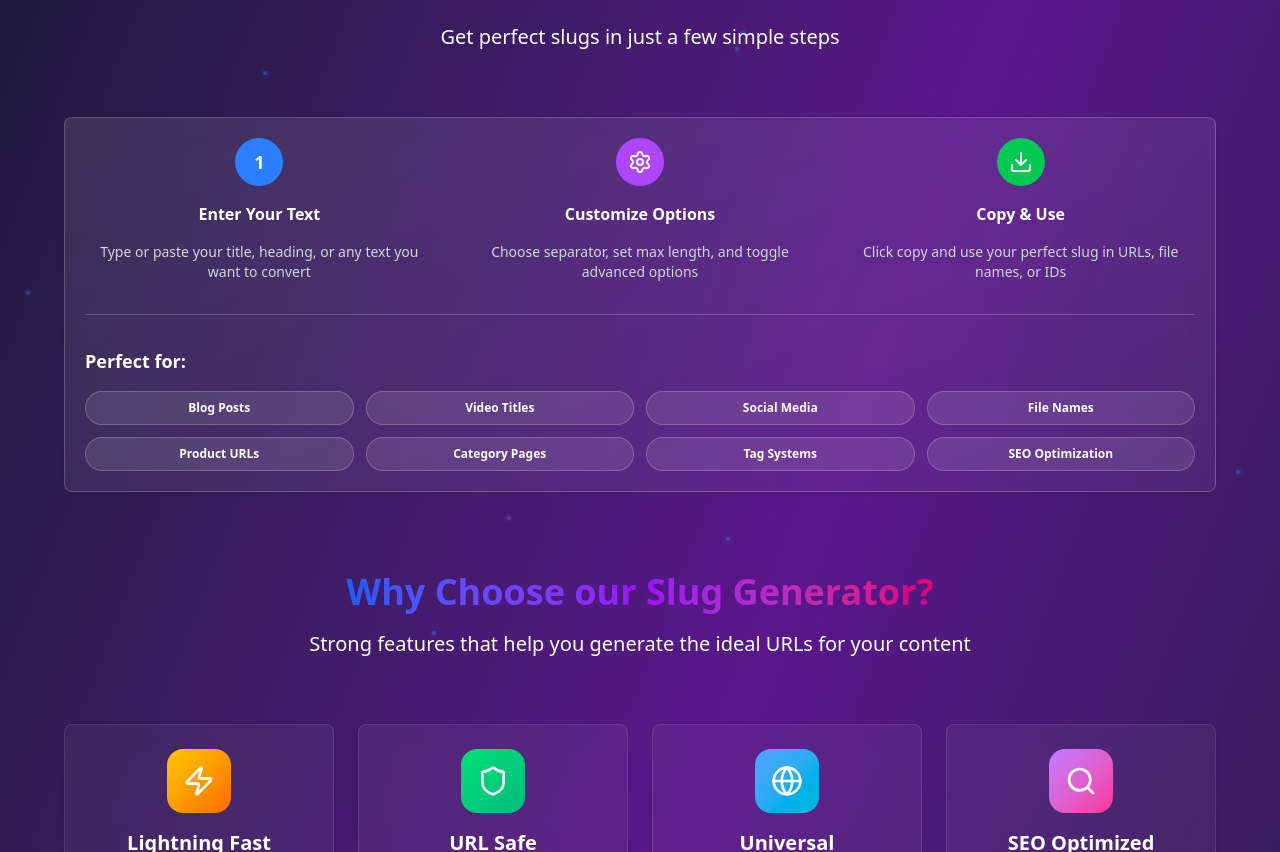
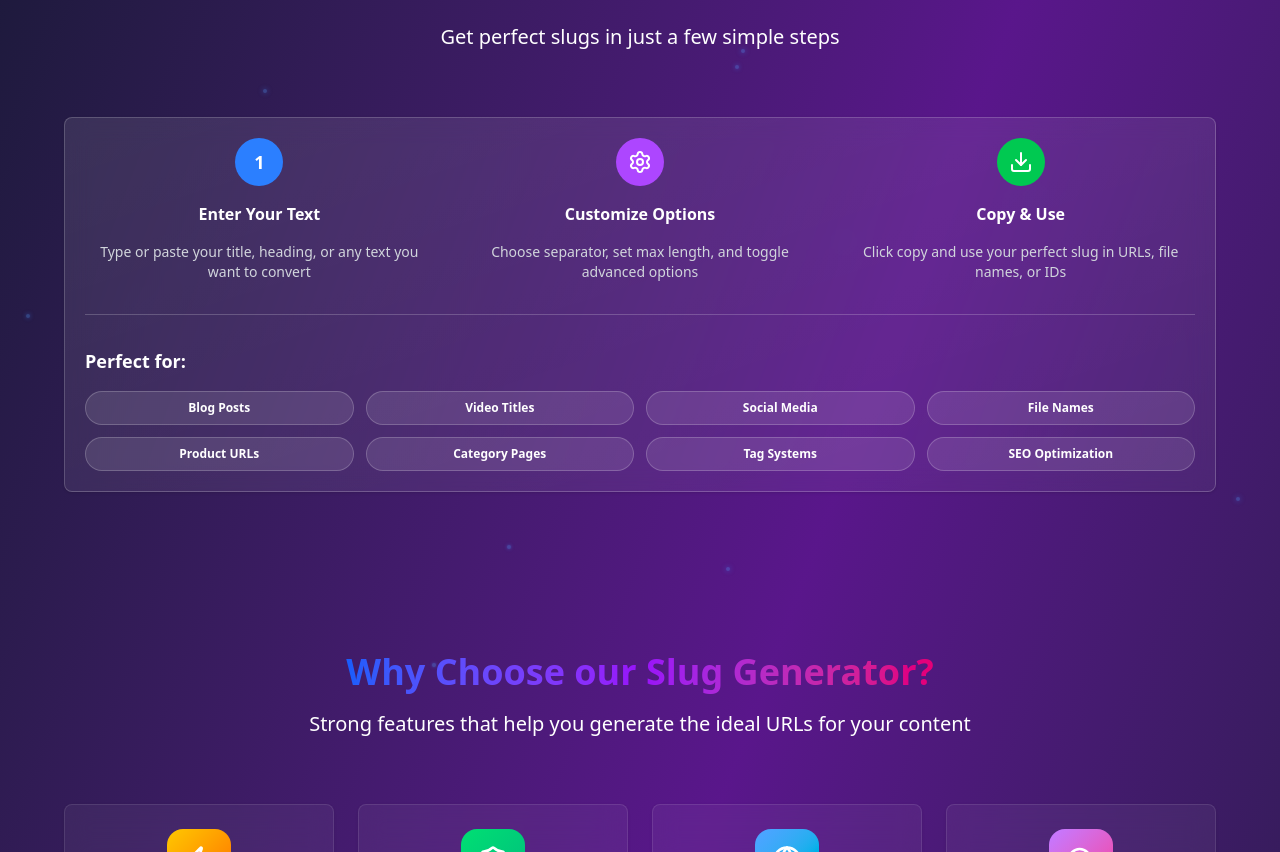
Before and after one commit to aqibali100/Social-Fetcher, a Next.js app: page /slug-generator in a window 1280 px wide. Shown: the part 705-1557 px from the top of the page. Built offline with nearby package versions, Linux system fonts and the light colour scheme.

Commit message:
set slug generator

```diff
--- a/src/app/slug-generator/page.tsx
+++ b/src/app/slug-generator/page.tsx
@@ -220,7 +220,7 @@ const startGeneratingSlugs = () => {
             {/* Main Input Section */}
             <Card className="max-w-4xl mx-auto bg-white/10 backdrop-blur-md border-white/20 shadow-2xl">
               <CardHeader className="pb-4">
-                <h2 className="text-white text-left text-2xl md:text-3xl font-bold leading-tight">Generate Your Slug</h2>
+                <h3 className="text-white text-left text-2xl md:text-3xl font-bold leading-tight">Generate Your Slug</h3>
                 <CardDescription className="text-gray-300 text-left">
                   Enter your text below and watch it transform into a perfect URL slug
                 </CardDescription>
@@ -301,7 +301,7 @@ const startGeneratingSlugs = () => {
                         onClick={handleCopy}
                         size="sm"
                         className={cn(
-                          "absolute right-2 top-2 transition-all duration-200 mt-1 cursor-pointer",
+                          "absolute right-0  top-25 transition-all duration-200 mt-1 cursor-pointer",
                           copied
                             ? "bg-green-500 hover:bg-green-600 text-white"
                             : "bg-white/10 hover:bg-white/20 text-white border border-white/20"
@@ -339,7 +339,8 @@ const startGeneratingSlugs = () => {
             Get perfect slugs in just a few simple steps
           </CardDescription>
         </CardHeader>
-        <section className="relative z-10 py-20 px-4 pt-0">
+      <div className='pb-20'>
+          <section className="relative z-10 py-20 px-4 pt-0">
           <div className="max-w-6xl mx-auto">
             <Card className="bg-gradient-to-br from-white/10 to-white/5 backdrop-blur-md border-white/20">
               <CardContent className="space-y-8 p-5">
@@ -404,6 +405,7 @@ const startGeneratingSlugs = () => {
             </Card>
           </div>
         </section>
+      </div>
 
         {/* Features Section */}
         <section className="relative z-10 py-13 px-4 pt-0">
```
